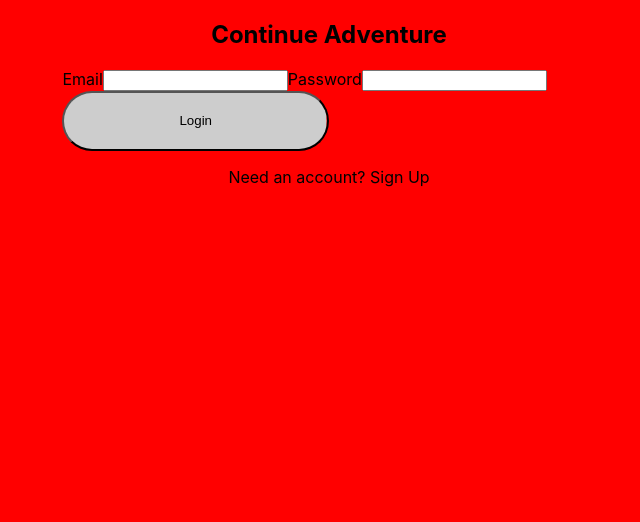
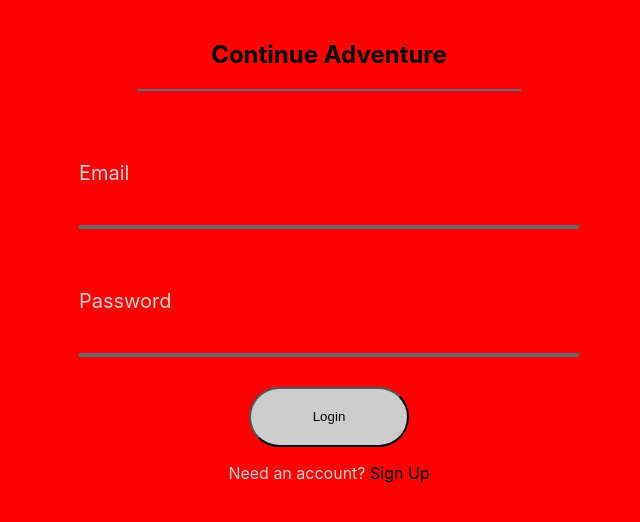
Before and after one commit to asiisii/Pokedex, a React app: page /login in a window 1280 px wide. Shown: the whole page, without its empty margins (311-951 px from the left). Built offline with nearby package versions, Linux system fonts and the light colour scheme; some packages are replaced by stand-ins of ours; no server answers.

Commit message:
Add style to login page

```diff
--- a/src/components/Login/Login.css
+++ b/src/components/Login/Login.css
@@ -0,0 +1,27 @@
+.login {
+  width: 50%;
+  display: flex;
+  flex-direction: column;
+  justify-content: center;
+  align-items: center;
+}
+
+.login-head {
+  width: 60%;
+  text-align: center;
+  border-bottom: solid 2px #696969;
+  padding-top: 20px;
+}
+
+.login > form {
+  display: flex;
+  flex-direction: column;
+  justify-content: space-around;
+  align-items: center;
+  width: 50%;
+  padding-top: 40px;
+  display: flex;
+  flex-direction: column;
+  justify-content: center;
+  align-items: center;
+}
--- a/src/components/Login/Login.js
+++ b/src/components/Login/Login.js
@@ -1,6 +1,7 @@
 import React, { useRef, useState } from 'react'
 import { useAuth } from '../../context/AuthContext'
 import { Link, useHistory } from 'react-router-dom'
+import './Login.css'
 
 export default function Login() {
   const emailRef = useRef()
@@ -24,12 +25,13 @@ export default function Login() {
   }
 
   return (
-    <>
-      <div>
+    <div className='login'>
+      <div className='login-head'>
       <h2>Continue Adventure</h2>
       {error && <h2>{error}</h2> }
       </div>
       <form onSubmit={handleSubmit}>
+        <div className='txt-feild'>
           <label>Email
             <input
               type='email'
@@ -37,18 +39,21 @@ export default function Login() {
               required
               />
           </label>
+        </div>
+        <div className='txt-feild'>
           <label>Password
             <input
               type='password'
               ref={passwordRef}
               required
-            />
+              />
           </label>
+        </div>
           <button disabled={loading} className='submit-button' type='submit'>Login</button>
         </form>
         <div>
-          <p>Need an account? <Link to='/signup'>Sign Up</Link></p>
+          <p className='switch'>Need an account? <Link to='/signup'>Sign Up</Link></p>
         </div>
-      </>
+      </div>
   )
 }
--- a/src/components/Signup/Signup.css
+++ b/src/components/Signup/Signup.css
@@ -68,6 +68,6 @@
   background-position: left bottom;
 }
 
-.login-switch {
+.switch {
   color: #cdcdcd;
 }
--- a/src/components/Signup/Signup.js
+++ b/src/components/Signup/Signup.js
@@ -65,7 +65,7 @@ export default function Signup() {
           <button disabled={loading} className='submit-button' type='submit'>Sign Up</button>
         </form>
         <div>
-          <p className='login-switch'>Already have an account? <Link to='/login'>Login in</Link></p>
+          <p className='switch'>Already have an account? <Link to='/login'>Login in</Link></p>
         </div>
       </div>
   )
```
